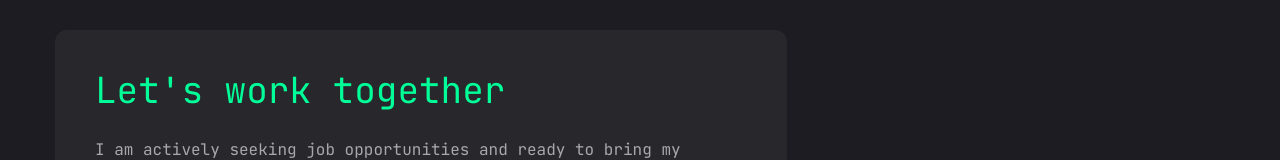
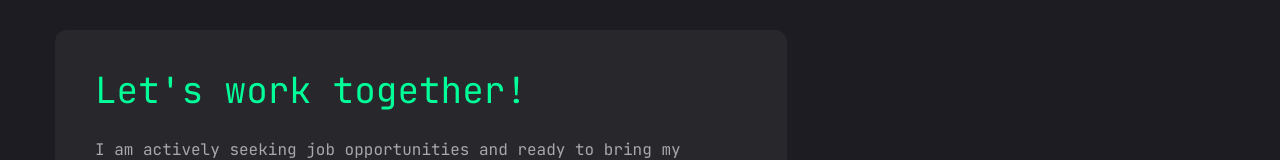
Before and after one commit to Rachwan/rachwan-harb, a Next.js app: page /contact in a window 1280 px wide. Shown: the part 134-294 px from the top of the page. Built offline with nearby package versions, Linux system fonts and the light colour scheme.

Commit message:
Fixes in the contact page

```diff
--- a/app/contact/page.jsx
+++ b/app/contact/page.jsx
@@ -16,12 +16,12 @@ const info = [
   {
     icon: <FaPhoneAlt />,
     title: "Phone",
-    content: "+961 76 445 648",
+    content: <a href="https://wa.me/96176445648" target="_blank">+961 76 445 648</a>,
   },
   {
     icon: <SiMinutemailer />,
     title: "Email",
-    content: "rachwan.harb2023@gmail.com",
+    content: <a href="mailto:rachwan.harb2023@gmail.com">rachwan.harb2023@gmail.com</a>,
   },
   {
     icon: <HiLocationMarker />,
@@ -142,7 +142,7 @@ const Contact = () => {
               onSubmit={submitForm}
               className="flex flex-col gap-6 p-[20px] sm:p-10 bg-[#27272c] rounded-xl"
             >
-              <h3 className="text-4xl text-accent">Let's work together</h3>
+              <h3 className="text-4xl text-accent">Let's work together!</h3>
               <p className="text-white/60">
                 I am actively seeking job opportunities and ready to bring my
                 expertise to your team. Let's connect to discuss how my expertise can benefit your projects.
```
